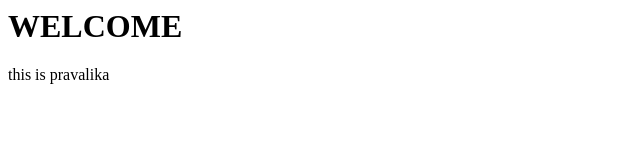
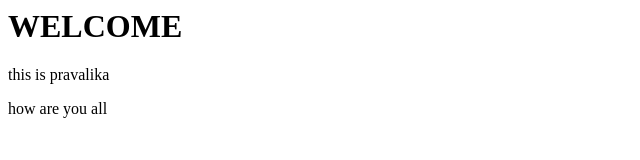
Before and after one commit to ArellaPravalika/jenkins, a plain HTML site: page index.html in a window 1280 px wide. Shown: the whole page, without its empty margins (0-640 px from the left). Drawn offline with Linux system fonts and the light colour scheme.

Commit message:
index.html

```diff
--- a/index.html
+++ b/index.html
@@ -1,4 +1,5 @@
 <html>
 <h1>WELCOME</h1>
 <p>this is pravalika</p>
+  <p>how are you all</p>
 </html>
```
